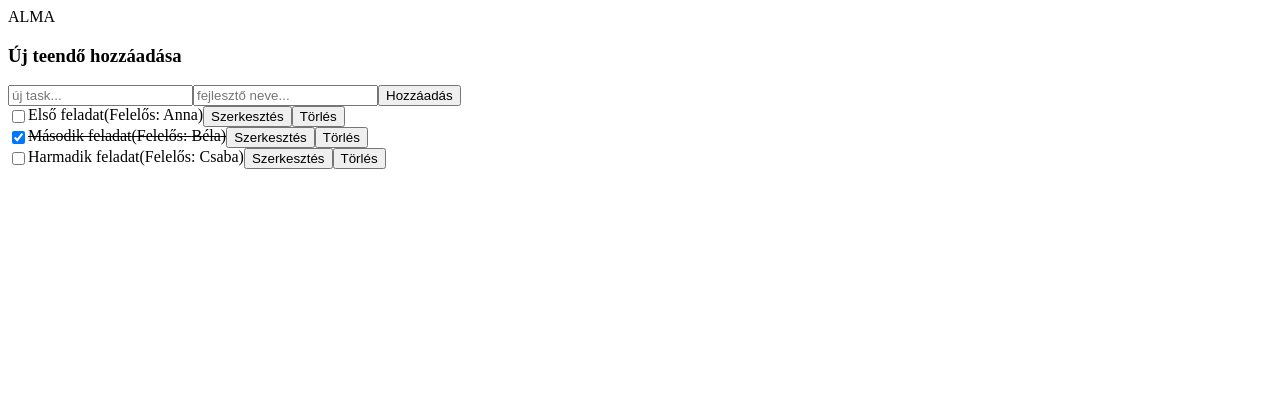
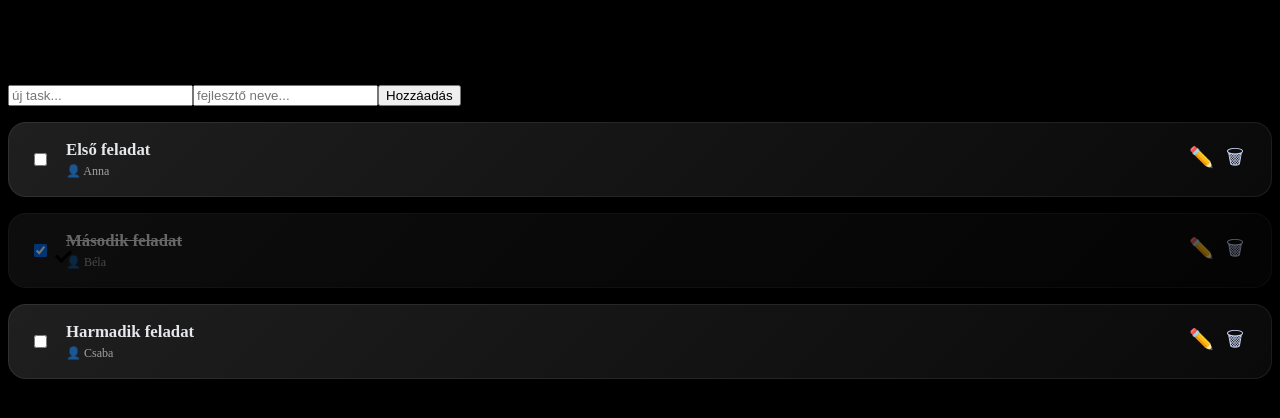
Before and after one commit to MarkoAlma/react_task_team_test, a React (Vite) app: page / in a window 1280 px wide. Shown: the top 418 px of the page. Built offline with nearby package versions, Linux system fonts and the light colour scheme.

Commit message:
owner: design

```diff
--- a/src/App.css
+++ b/src/App.css
@@ -0,0 +1,3 @@
+body {
+    background-color: black;
+}
--- a/src/components/TaskItem.jsx
+++ b/src/components/TaskItem.jsx
@@ -1,5 +1,6 @@
 import React from 'react'
 import { useState } from 'react';
+import '../tasklist.css'
 
 const TaskItem = ({id, text, completed, assignedTo, tasks, setTasks}) => {
 
@@ -22,21 +23,43 @@ const handleSave = ()=> {
     setTasks(tomb)
 }
   return (
-    <div>
-        <li style={{display:'flex'}}  key={id}>
-            <input type="checkbox" name="" id="" checked={checked} onChange={e => setChecked(e.target.checked)}/>
-            {!isEditing ?
-                <span style={{textDecoration: checked ? 'line-through':'none'}}>{text}
-            (Felelős: {assignedTo})</span> :
-            <span>
-                <input type="text" name="" id="" value={feladat} onChange={e => setFeladat(e.target.value)}/>
-                <input type="text" name="" id="" value={ki} onChange={e => setKi(e.target.value)}/>
-            </span>
-            }
-            {!isEditing ? <input type="button" value="Szerkesztés" onClick={()=>handleEdit()}/> : <input type="button" value="Mentés" onClick={()=>handleSave()}/>}
-            <input type="button" value="Törlés" onClick={handleDelete}/>
-        </li>
-    </div>
+<div className={`task-card ${checked ? 'done' : ''} ${isEditing ? 'editing' : ''}`}>
+  <div className="task-left">
+    <label className="neo-checkbox">
+      <input
+        type="checkbox"
+        checked={checked}
+        onChange={e => setChecked(e.target.checked)}
+      />
+      <span></span>
+    </label>
+  </div>
+
+  <div className="task-center">
+    {!isEditing ? (
+      <>
+        <div className="task-title">{text}</div>
+        <div className="task-owner">👤 {assignedTo}</div>
+      </>
+    ) : (
+      <div className="task-edit">
+        <input value={feladat} onChange={e => setFeladat(e.target.value)} />
+        <input value={ki} onChange={e => setKi(e.target.value)} />
+      </div>
+    )}
+  </div>
+
+  <div className="task-actions">
+    {!isEditing ? (
+      <button onClick={handleEdit}>✏️</button>
+    ) : (
+      <button onClick={handleSave}>💾</button>
+    )}
+    <button onClick={handleDelete}>🗑</button>
+  </div>
+</div>
+
+
   )
 }
 
--- /dev/null
+++ b/src/tasklist.css
@@ -0,0 +1,118 @@
+.task-card {
+  display: flex;
+  align-items: center;
+  gap: 16px;
+  padding: 18px 22px;
+  margin: 16px 0;
+  border-radius: 18px;
+  background: linear-gradient(
+    135deg,
+    rgba(255,255,255,0.12),
+    rgba(255,255,255,0.04)
+  );
+  backdrop-filter: blur(18px);
+  box-shadow:
+    0 20px 40px rgba(0,0,0,0.25),
+    inset 0 0 0 1px rgba(255,255,255,0.08);
+  color: #e5e7eb;
+  transition: all 0.35s ease;
+}
+
+.task-card:hover {
+  transform: translateY(-4px) scale(1.01);
+  box-shadow:
+    0 30px 60px rgba(0,0,0,0.4),
+    inset 0 0 0 1px rgba(255,255,255,0.12);
+}
+
+/* ✅ Done state */
+.task-card.done {
+  opacity: 0.45;
+}
+
+.task-card.done .task-title {
+  text-decoration: line-through;
+}
+
+
+
+.neo-checkbox span {
+  min-width: 26px;
+  min-height: 26px;
+  border-radius: 8px;
+  background: rgba(0,0,0,0.4);
+  box-shadow:
+    inset 0 0 0 2px #22d3ee,
+    0 0 10px rgba(34,211,238,0.4);
+  cursor: pointer;
+  position: relative;
+  transition: 0.25s;
+}
+
+.neo-checkbox input:checked + span {
+  background: #22d3ee;
+  box-shadow: 0 0 20px #22d3ee;
+}
+
+.neo-checkbox input:checked + span::after {
+  content: '';
+  position: absolute;
+  width: 6px;
+  height: 12px;
+  border-right: 3px solid #000;
+  border-bottom: 3px solid #000;
+  transform: rotate(45deg);
+  left: 9px;
+  top: 4px;
+}
+
+/* 🧠 Content */
+.task-center {
+  flex: 1;
+}
+
+.task-title {
+  font-size: 1.05rem;
+  font-weight: 600;
+}
+
+.task-owner {
+  font-size: 0.75rem;
+  opacity: 0.65;
+  margin-top: 4px;
+}
+
+/* ✍️ Edit */
+.task-edit input {
+  background: rgba(0,0,0,0.35);
+  border: none;
+  border-radius: 10px;
+  padding: 8px 12px;
+  color: #fff;
+  margin-right: 8px;
+}
+
+/* ⚙️ Actions */
+.task-actions button {
+  background: none;
+  border: none;
+  color: #cbd5f5;
+  font-size: 20px;
+  cursor: pointer;
+  transition: 0.2s;
+}
+
+.task-actions button:hover {
+  transform: scale(1.25);
+}
+
+.task-actions button:last-child:hover {
+  color: #fb7185;
+}
+
+/* ✨ Editing glow */
+.task-card.editing {
+  box-shadow:
+    0 0 0 2px #38bdf8,
+    0 0 40px rgba(56,189,248,0.5);
+}
```
